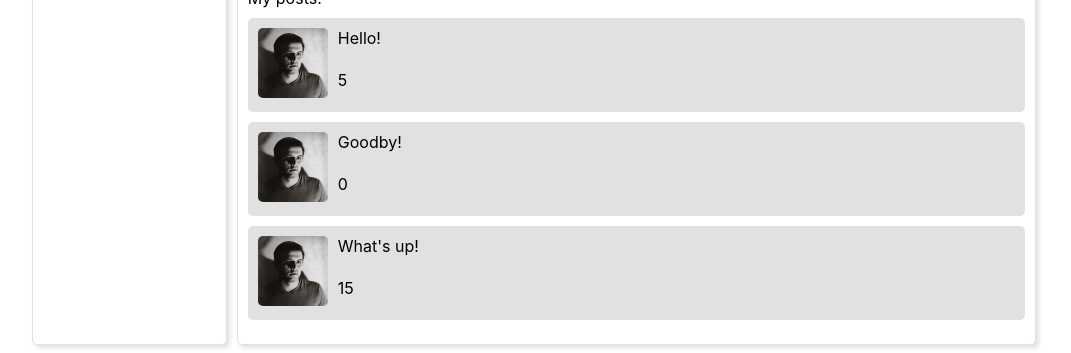
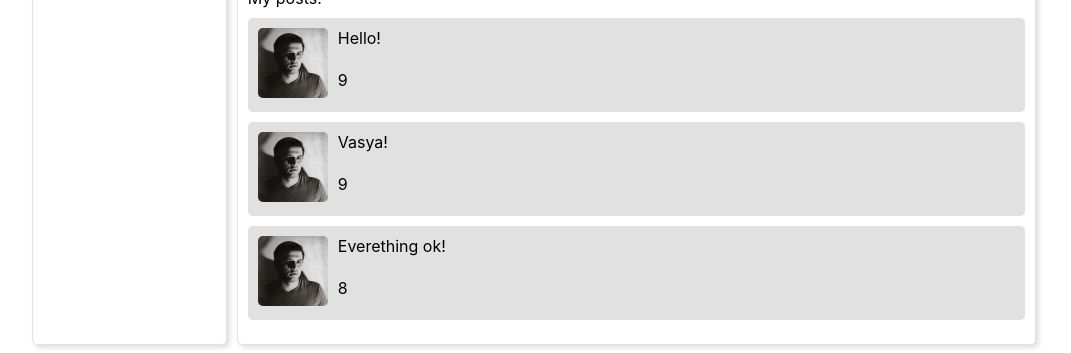
Before and after one commit to clickf5/react-learn-project, a React (Create React App) app: page /profile in a window 1280 px wide. Shown: the part 385-738 px from the top of the page, without its empty margins (106-1177 px from the left). Built offline with nearby package versions, Linux system fonts and the light colour scheme.

Commit message:
state in index

```diff
--- a/src/components/App/Dialogs/index.jsx
+++ b/src/components/App/Dialogs/index.jsx
@@ -3,19 +3,17 @@ import DialogItem from './DialogItem';
 import Message from './Message';
 import styles from './style.module.css';
 
-const dialogsElements = (dialogs) => dialogs.map(({ name, id }) => <DialogItem name={name} id={id} />);
-
-const messagesElements = (messages) => messages.map(({ message }) => <Message message={message} />);
-
 const Dialogs = (props) => {
-    const { dialogs, messages } = props;
+    const { dialogs, messages } = props.state;
+    const dialogsElements = dialogs.map(({ name, id }) => <DialogItem name={name} id={id} />);
+    const messagesElements = messages.map(({ message }) => <Message message={message} />);
     return (
         <div className={styles.dialogs}>
             <div className={styles.dialogs_items}>
-                {dialogsElements(dialogs)}
+                {dialogsElements}
             </div>
             <div className={styles.messages}>
-                {messagesElements(messages)}
+                {messagesElements}
             </div>
         </div>
     );
--- a/src/components/App/Profile/MyPosts/index.jsx
+++ b/src/components/App/Profile/MyPosts/index.jsx
@@ -2,10 +2,9 @@ import React from 'react';
 import Post from './Post';
 import styles from './style.module.css';
 
-const postsElements = (posts) => posts.map(({ message, like }) => <Post message={message} likeCount={like} />);
-
 const MyPosts = (props) => {
-  const {posts} = props;
+  const { posts } = props.state;
+  const postsElements = posts.map(({ message, like }) => <Post message={message} likeCount={like} />);
   return (
     <div className={styles.my_posts}>
         <div className={styles.controls}>
@@ -16,7 +15,7 @@ const MyPosts = (props) => {
         </div>
         My posts:
         <div className={styles.posts}>
-            {postsElements(posts)}
+            {postsElements}
         </div>
     </div>
   );
--- a/src/components/App/Profile/index.jsx
+++ b/src/components/App/Profile/index.jsx
@@ -5,14 +5,14 @@ import wallpaper from '../../../images/wallpaper.jpg';
 import styles from './style.module.css'
 
 const Profile = (props) => {
-    const { posts } = props;
+    const { state } = props;
     return (
       <>
         <div className={styles.profile_background}>
           <img src={wallpaper} />
         </div>
         <Info />
-        <MyPosts posts={posts} />
+        <MyPosts state={state} />
       </>
     );
 };
--- a/src/components/App/index.jsx
+++ b/src/components/App/index.jsx
@@ -11,15 +11,15 @@ import Settings from './Settings';
 import styles from './style.module.css'
 
 const App = (props) => {
-  const { dialogs, messages, posts } = props;
+  const { state } = props;
   return (
     <BrowserRouter>
       <Header />
       <Navbar />
       <main className={styles.content}>
         <Switch>
-          <Route path="/dialogs" render={() => <Dialogs dialogs={dialogs} messages={messages} />} />
-          <Route path="/profile" render={() => <Profile posts={posts} />} />
+          <Route path="/dialogs" render={() => <Dialogs state={state} />} />
+          <Route path="/profile" render={() => <Profile state={state} />} />
           <Route path="/news" component={News} />
           <Route path="/music" component={Music} />
           <Route path="/settings" component={Settings} />
--- a/src/index.jsx
+++ b/src/index.jsx
@@ -4,27 +4,28 @@ import './index.css';
 import App from './components/App';
 import * as serviceWorker from './serviceWorker';
 
-const dialogs = [
-  { id: 1, name: 'Andrey' },
-  { id: 2, name: 'Eugene' },
-  { id: 3, name: 'Sandra' }
-];
 
-const messages = [
-  { id: 1, message: 'msg1' },
-  { id: 2, message: 'msg1' },
-  { id: 3, message: 'msg1' }
-];
-
-const posts = [
-  { id: 1, message: 'Hello!', like: 5 },
-  { id: 1, message: 'Goodby!', like: 0 },
-  { id: 1, message: "What's up!", like: 15 }
-];
+const state = {
+  dialogs: [
+    { id: 1, name: 'Andrey' },
+    { id: 2, name: 'Eugene' },
+    { id: 3, name: 'Sandra' }
+  ],
+  posts: [
+    { id: 1, message: 'Hello!', like: 9 },
+    { id: 2, message: 'Vasya!', like: 9 },
+    { id: 3, message: 'Everething ok!', like: 8 }
+  ],
+  messages: [
+    { id: 1, message: 'msg1' },
+    { id: 2, message: 'msg2' },
+    { id: 3, message: 'msg3' }
+  ],
+};
 
 ReactDOM.render(
   <React.StrictMode>
-    <App dialogs={dialogs} messages={messages} posts={posts} />
+    <App state={state} />
   </React.StrictMode>,
   document.getElementById('root')
 );
```
